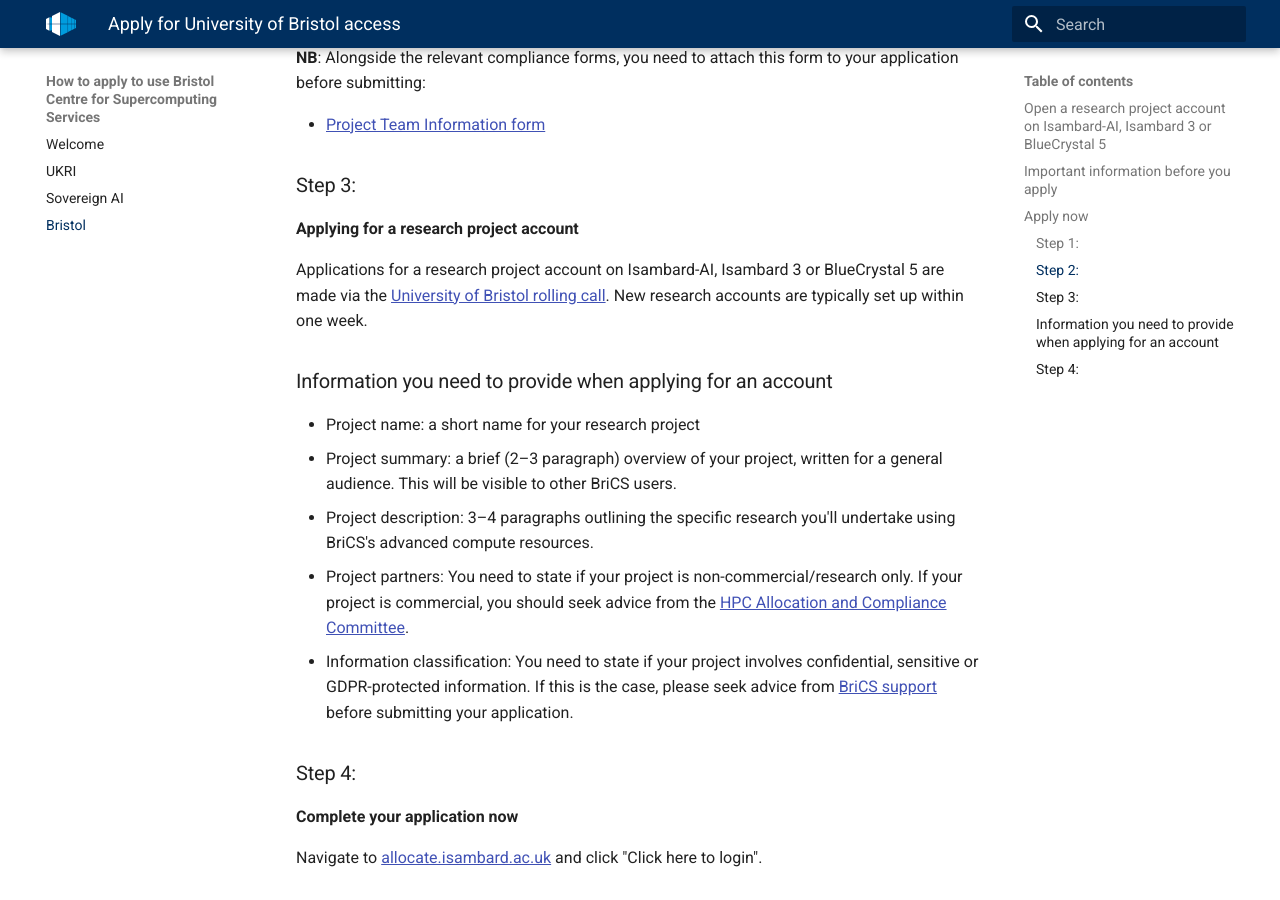
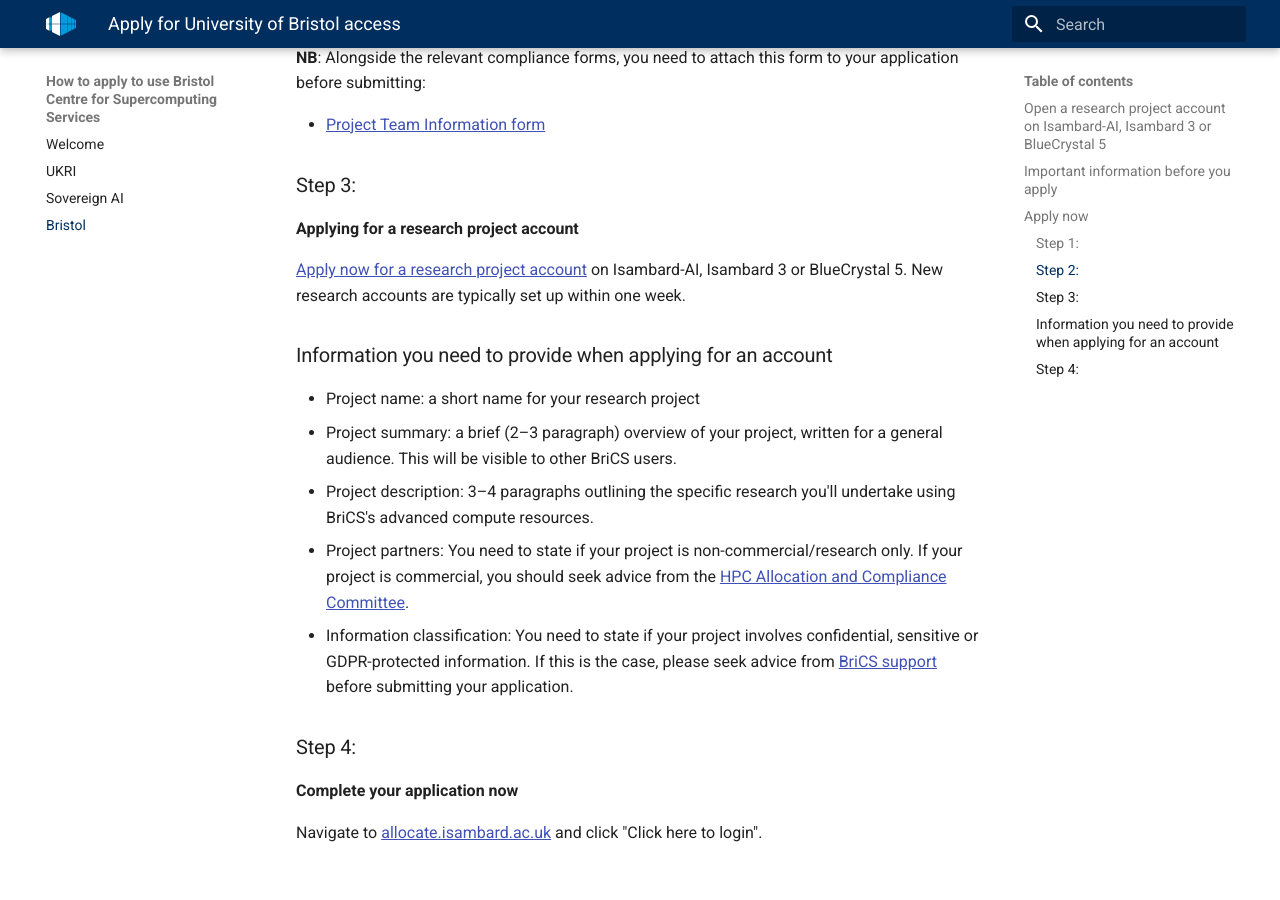
Before and after one commit to isambard-sc/apply.isambard.ac.uk, an MkDocs documentation site: the page built from docs/bristol/index.md, in a window 1280 px wide and 900 px high, scrolled down 2384 px. Built offline with MkDocs 1.6.1 and Material for MkDocs 9.7.7, drawn with Linux system fonts in a browser that asks for light colours.

Commit message:
Update index.md

```diff
--- a/docs/bristol/index.md
+++ b/docs/bristol/index.md
@@ -74,7 +74,7 @@
 
 **Applying for a research project account**
 
-Applications for a research project account on Isambard-AI, Isambard 3 or BlueCrystal 5 are made via the [University of Bristol rolling call](https://allocate.isambard.ac.uk/calls/a597f0c56d6649848cdaee694a2f550c/?tab=description). New research accounts are typically set up within one week.
+[Apply now for a research project account](https://allocate.isambard.ac.uk/calls/a597f0c56d6649848cdaee694a2f550c/?tab=description) on Isambard-AI, Isambard 3 or BlueCrystal 5. New research accounts are typically set up within one week.
 
 ### Information you need to provide when applying for an account
 
```
